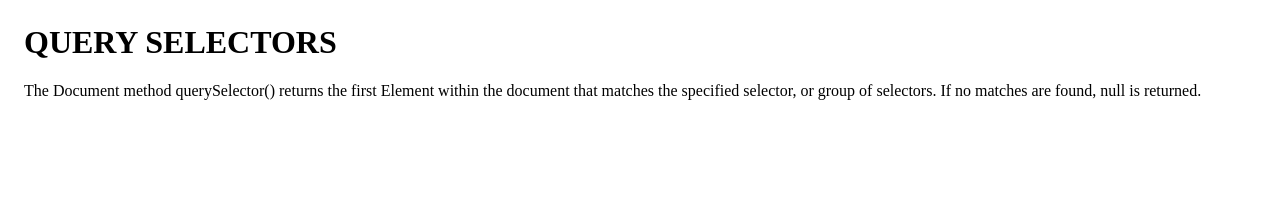
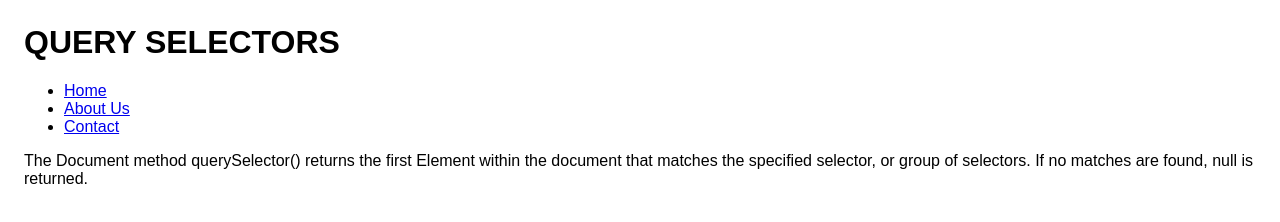
Before and after one commit to adrioro/Query-Selectors, a plain HTML site: page index.html in a window 1280 px wide. Drawn offline with nearby package versions, Linux system fonts and the light colour scheme.

Commit message:
Sixth commit

```diff
--- a/index.html
+++ b/index.html
@@ -6,19 +6,27 @@
         <meta name="viewport" content="width=device-width, initial-scale=1.0">
         <meta http-equiv="X-UA-Compatible" content="ie=edge">
         <link type="text/css" rel="stylesheet" href="style.css" class="css">
-
         <title>Document</title>
     </head>
 
     <body>
-        <h1>QUERY SELECTORS</h1>
-        <p>The Document method querySelector() returns the first Element within the
-            document that matches the specified selector, or group of selectors. If no
-            matches are found, null is returned.</p>
 
-        <script type="text/javascript" src="index.js"></script>
-        <script type="text/javascript" src="https://code.jquery.com/jquery-3.2.1.slim.min.js"></script>
-        <script type="text/javascript" src="//code.jquery.com/jquery.min.js"></script>
+        <div>
+            <h1>QUERY SELECTORS</h1 </div> <nav>
+            <ul>
+                <li><a href="#">Home</a></li>
+                <li><a href="#">About Us</a></li>
+                <li><a href="#">Contact</a></li>
+            </ul>
+            </ nav>
+
+            <p>The Document method querySelector() returns the first Element within the
+                document that matches the specified selector, or group of selectors. If
+                no matches are found, null is returned.</p>
+
+            <script type="text/javascript" src="index.js"></script>
+            <script type="text/javascript" src="https://code.jquery.com/jquery-3.2.1.slim.min.js"></script>
+            <script type="text/javascript" src="//code.jquery.com/jquery.min.js"></script>
     </body>
 
 </html>
--- a/index.js
+++ b/index.js
@@ -1 +1 @@
-var element = document.querySelector("nav ul li a")
+var element = document.querySelector("nav ul li a");
--- a/style.css
+++ b/style.css
@@ -1,5 +1,6 @@
 body{
   margin: 24px;
+  font-family: sans-serif;
 }
 p, code{
   font-size: 16px;
```
